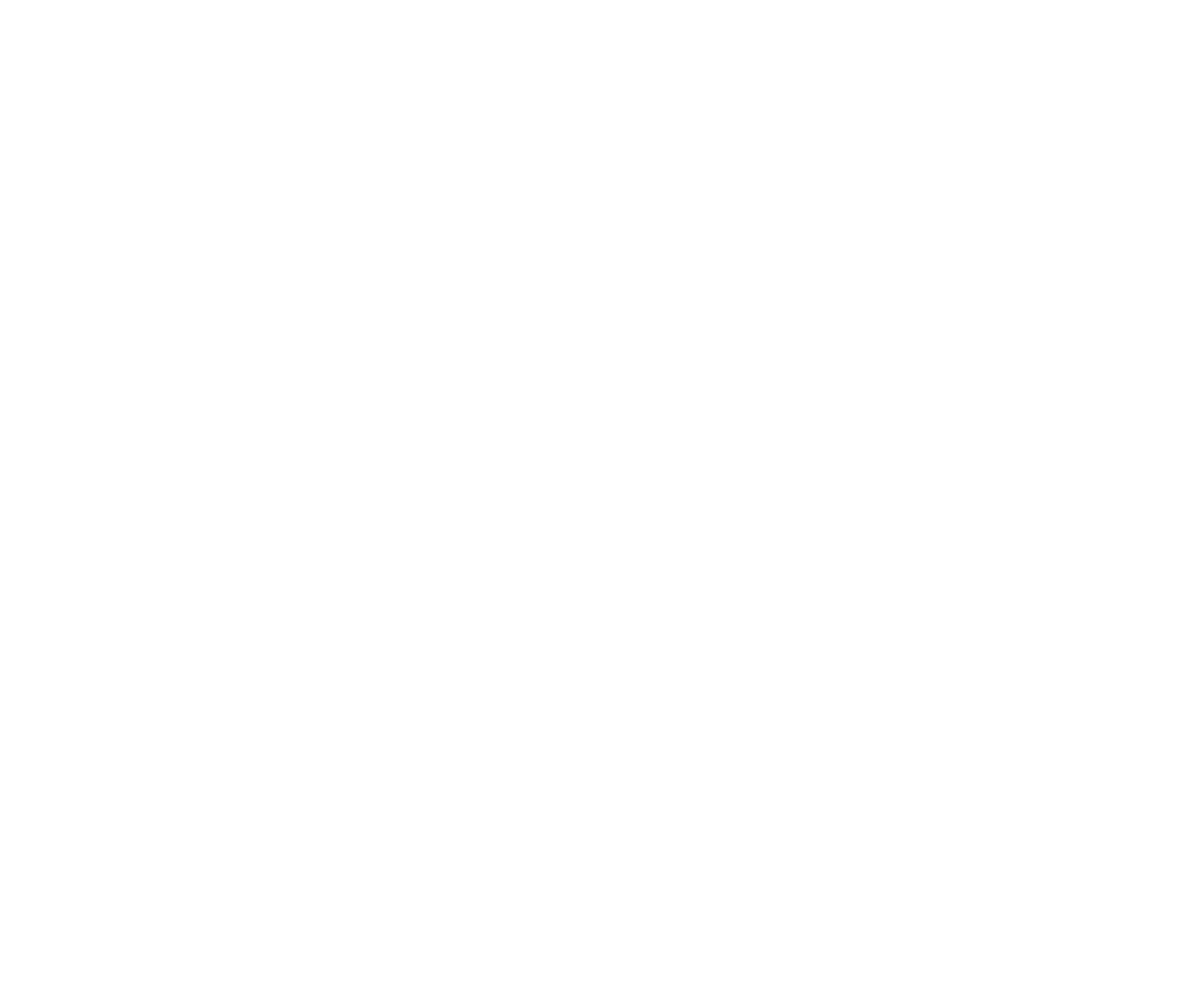
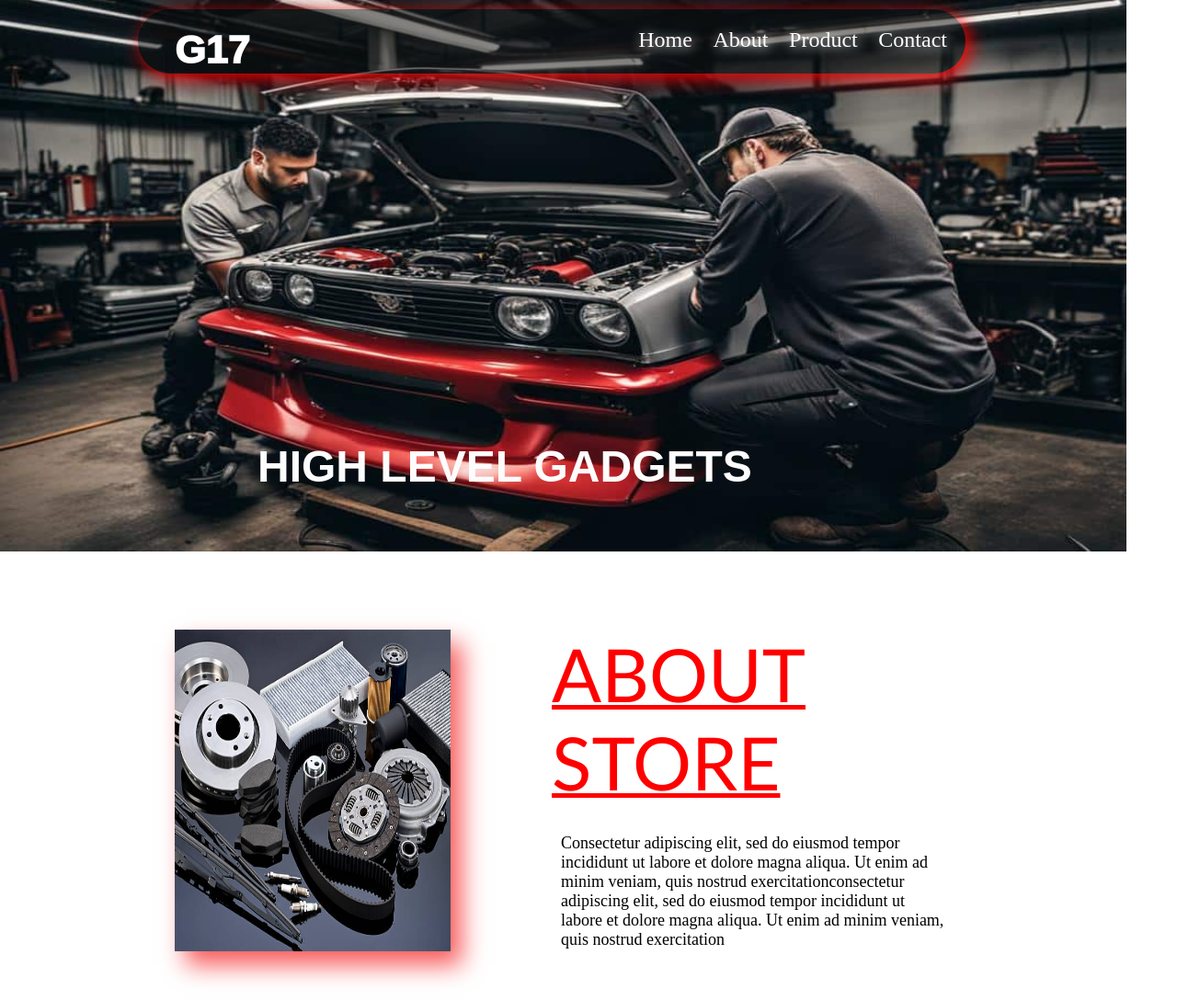
Before and after one commit to roshangokulesh/tuning-shop, a plain HTML site: page about.html in a window 1280 px wide. Shown: the whole page at 92% size. Before the commit the page ends 800 px from the top, so only its background shows below. Drawn offline with nearby package versions, Linux system fonts and the light colour scheme; a web font is replaced by a local one.

Commit message:
about page finished

```diff
--- a/about.html
+++ b/about.html
@@ -10,6 +10,89 @@
     <link href="https://unpkg.com/aos@2.3.1/dist/aos.css" rel="stylesheet">
     <script src="https://unpkg.com/aos@2.3.1/dist/aos.js"></script>
     <style>
+         @import url('https://fonts.cdnfonts.com/css/winob');
+         @import url('https://fonts.cdnfonts.com/css/base45');
+
+
+ * {
+            margin: 0px 0px;
+            padding: 0px;
+
+        }
+        /* header  navbar */
+         body {
+
+            background-image: url("./Car-engine-modifications.jpg");
+            background-repeat: no-repeat;
+            background-size: 1225px 600px;
+        }
+
+        .d1 {
+            background-color: rgba(14, 13, 13, 0.483);
+            color: rgb(255, 1, 1);
+            box-shadow: 5px 5px 20px;
+            height: 70px;
+            margin: 10px 10px;
+            width: 900px;
+            border-radius: 45px;
+            transition-property: width,margin-left;
+            transition-duration: 0.6s;
+            margin-left: 150px;
+
+        }
+        .d1:hover{
+            width:1050px ;
+            margin-left: 90px;
+        }
+
+        ul {
+            display: flex;
+            padding-top: 20px;
+            list-style: none;
+            justify-content: space-between;
+            font-size: x-large;
+            text-shadow: 2px 2px 13px white;
+        }
+
+        .space {
+            margin-left: 400px;
+        }
+
+        .spacer {
+            margin-right: 20px;
+        }
+
+        .g17 {
+            text-shadow: none;
+            font-size: 180%;
+            font-weight: 1000;
+            font-family: fantasy;
+            margin-left: 40px;
+        }
+
+        a {
+            color: white;
+            text-decoration-line: none;
+
+        }
+
+        a:hover {
+            color: red;
+            transition: 0.5s;
+        }
+
+        .g17:hover {
+            color: white;
+        }
+
+        h2 {
+            color: rgb(253, 252, 252);
+            margin: 400px 280px;
+            font-size: xxx-large;
+            font-family: 'winob', sans-serif;
+
+
+        }
         .abt {
             margin-top: -350px;
             padding-left: 600px;
@@ -21,6 +104,7 @@
         }
 
         .d3 {
+            position: relative;
             height: 400px;
             width: 1219px;
             background-color:white;
@@ -36,7 +120,7 @@
         .bmw{
             display: flex;
             margin-left: 0px;
-            margin-top: -250px;
+            margin-top: 0px;
             height:350px;
             width:300px;
             transition-property:width,height ;
@@ -44,6 +128,7 @@
 
         }
         .d4{
+           position: absolute;
            box-shadow: 12px 15px 25px rgba(245, 8, 8, 0.667);
            width: 300px;
            margin-left: 190px;
@@ -62,6 +147,21 @@
     </style>
 </head>
 <body>
+     <header>
+    <div class="d1">
+        <ul>
+            <li><a class="g17" href="#">G17</a></li>
+            <li><a class="space" href="">Home</a></li>
+            <li><a href="./about.html">About</a></li>
+            <li><a href="">Product</a></li>
+            <li><a class="spacer" href="">Contact</a></li>
+        </ul>
+         </div>
+         </header>
+        <div class="d2">
+            <h2>HIGH LEVEL GADGETS</h2>
+        </div>
+        <!-- about -->
     <div data-aos="fade-right">
     <div class="d3">
         <div class="d4">
@@ -72,4 +172,7 @@
     </div>
     </div>
 </body>
+<script>
+     AOS.init();
+</script>
 </html>
```
